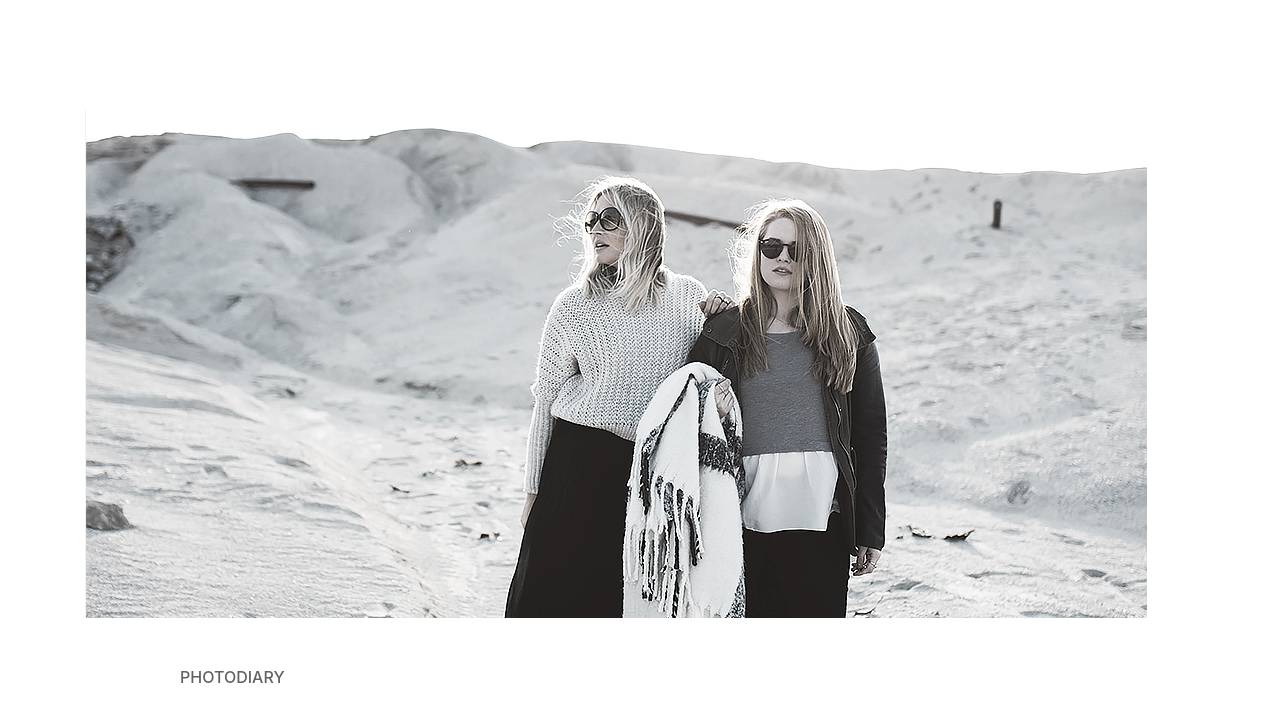
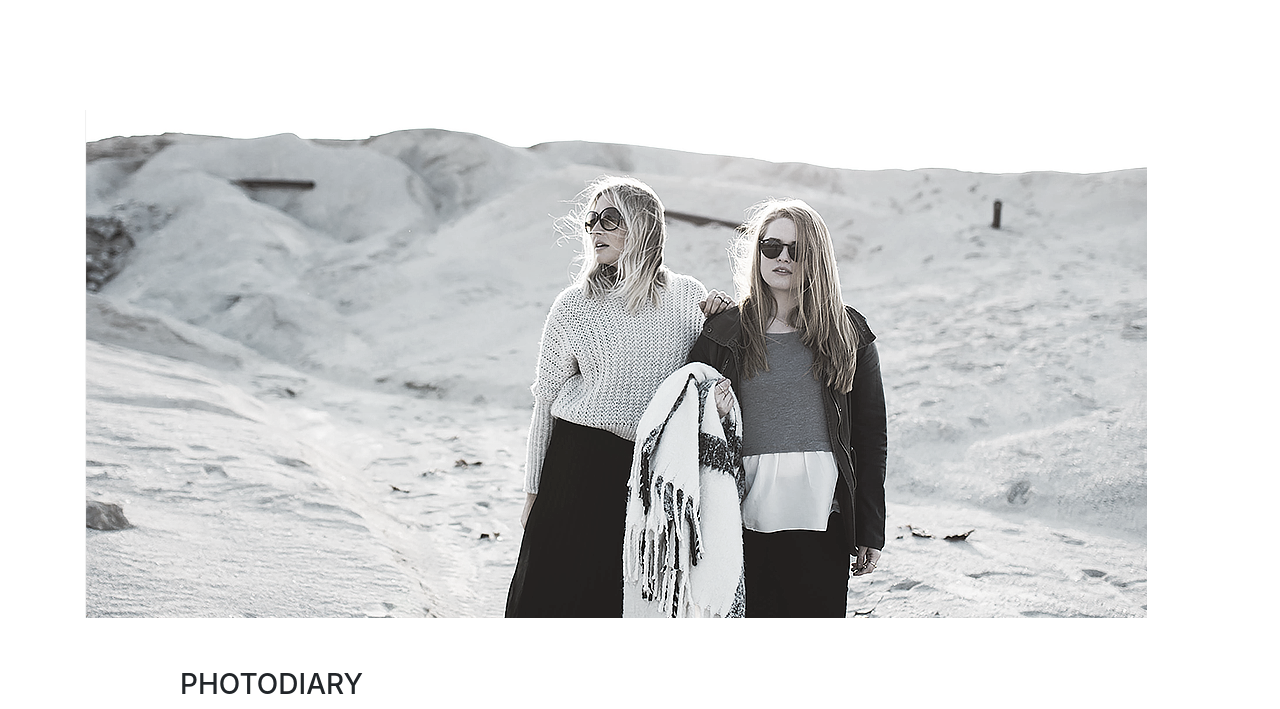
Before and after one commit to shubhamj974/Bootstrap-ssj-L-1, a plain HTML site: page index.html in a window 1280 px wide. Shown: the part 91-800 px from the top of the page. Drawn offline with nearby package versions, Linux system fonts and the light colour scheme.

Commit message:
chages commit

```diff
--- a/assets/css/style.css
+++ b/assets/css/style.css
@@ -7,8 +7,3 @@
   color: #fff;
   border-radius: 5px;
 }
-
-.lifestyle-sec .pri-heading {
-  font-size: 16px;
-  color: #626262;
-}
```
